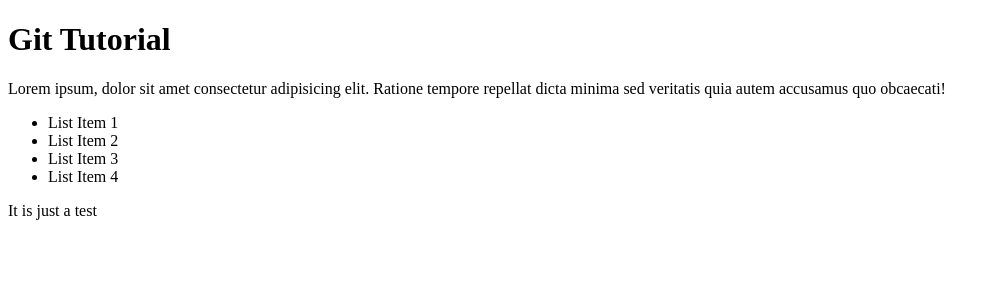
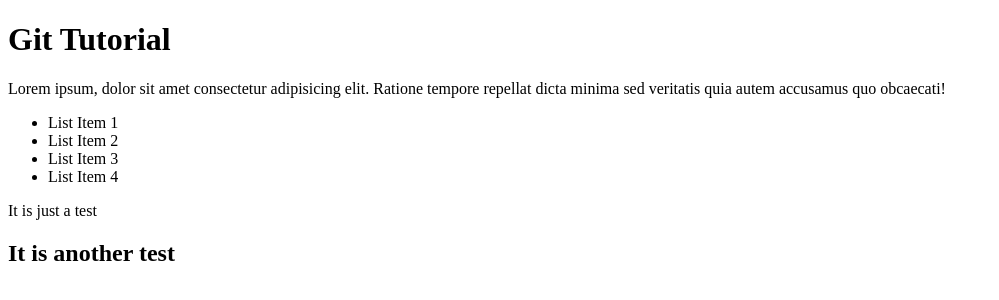
Before and after one commit to dnlfrnk00/git-tutorial, a plain HTML site: page index.html in a window 1280 px wide. Shown: the whole page, without its empty margins (0-999 px from the left). Drawn offline with Linux system fonts and the light colour scheme.

Commit message:
Added an h2

```diff
--- a/index.html
+++ b/index.html
@@ -16,5 +16,7 @@
         <li>List Item 4</li>
     </ul>
     <p>It is just a test</p>
+
+    <h2>It is another test</h2>
 </body>
 </html>
```
